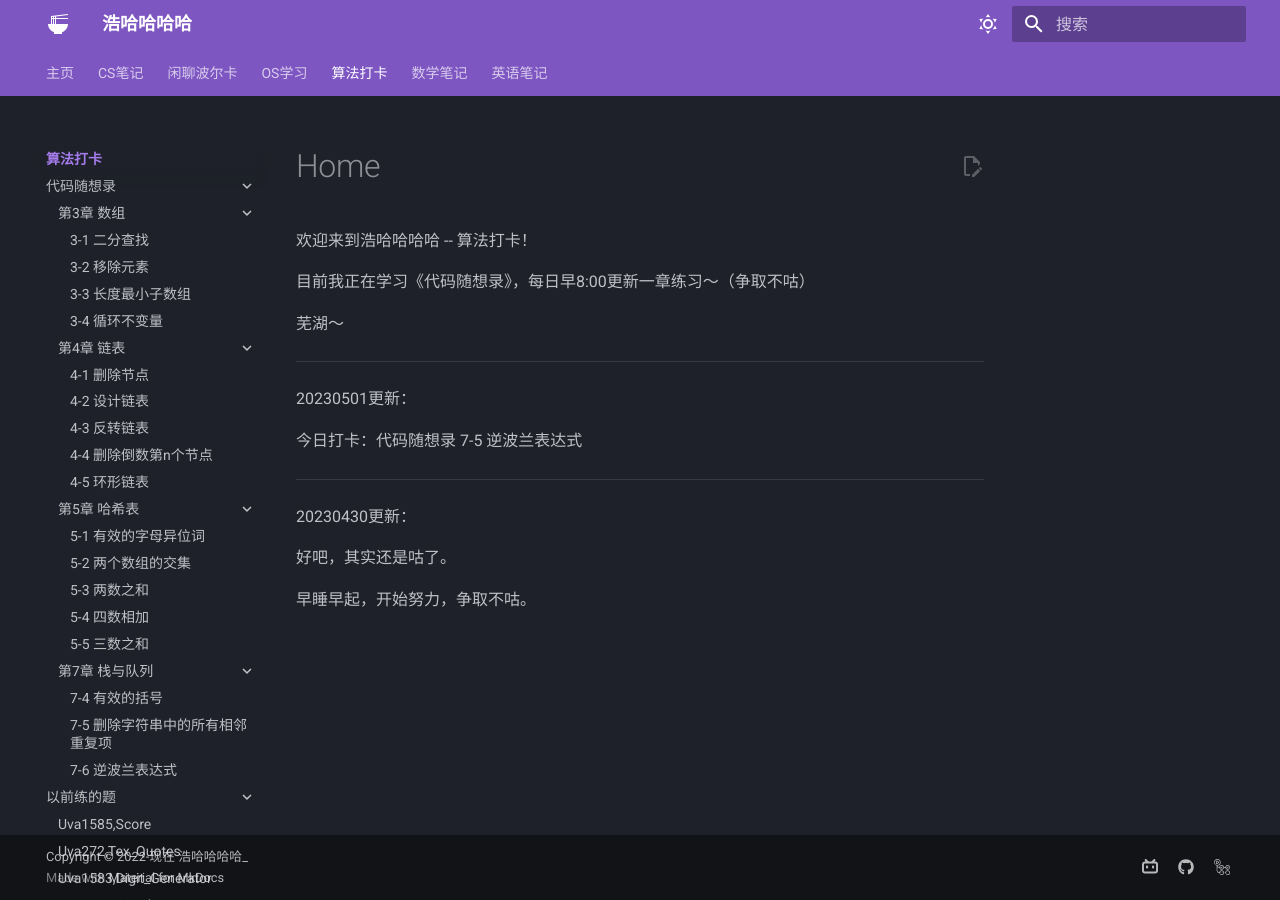
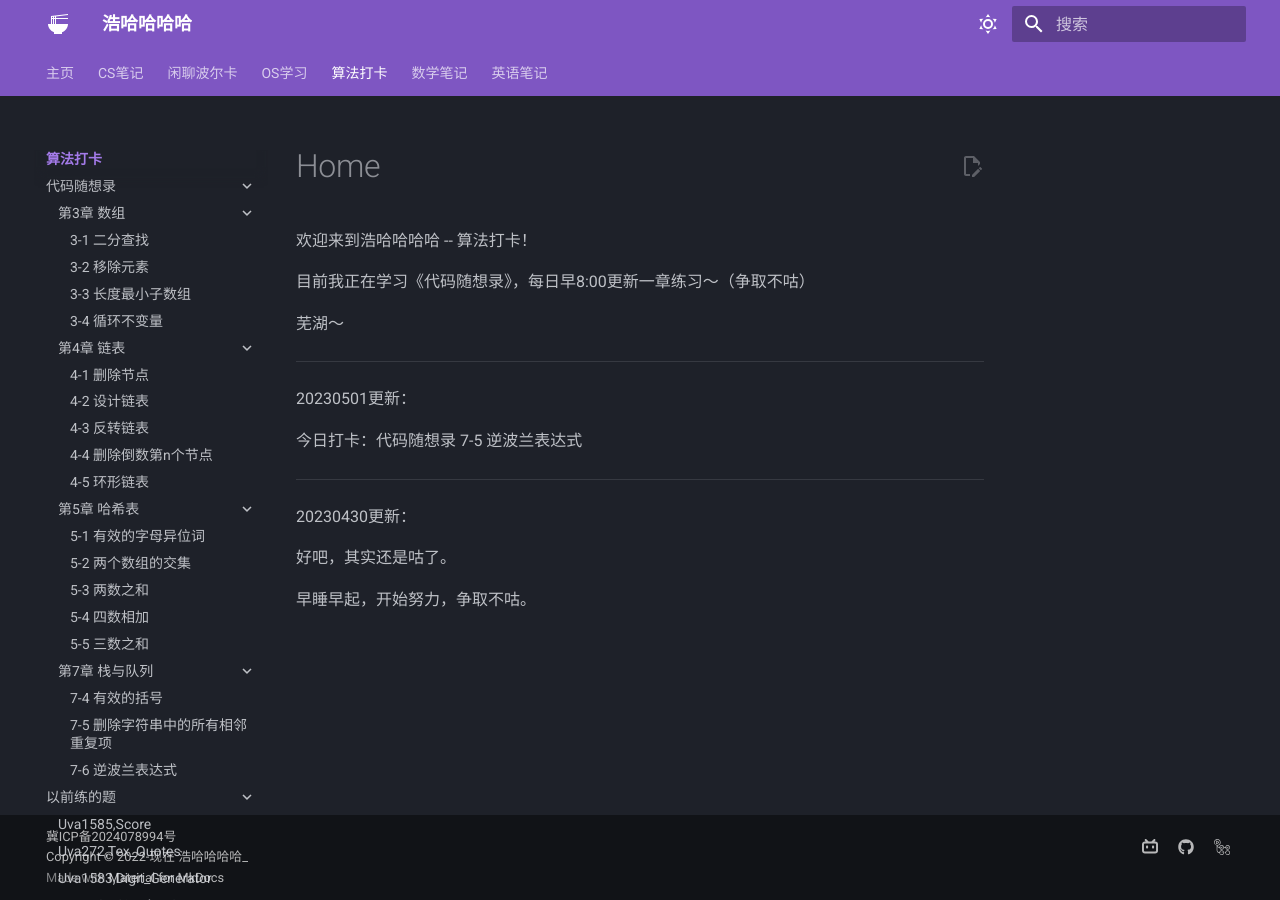
Before and after one commit to Haohahahaha/alg, an MkDocs documentation site: the page built from docs/index.md, in a window 1280 px wide. Built offline with MkDocs 1.6.1 and Material for MkDocs 9.7.7, drawn with Linux system fonts in a browser that asks for light colours.

Commit message:
2024-07-22_16:58:20 update

```diff
--- a/mkdocs.yml
+++ b/mkdocs.yml
@@ -96,4 +96,6 @@
       link: https://github.com/Haohahahaha/alg/actions
       name: GitHub Actions
 ## [bottom-left corner]
-copyright: Copyright &copy; 2022-现在 浩哈哈哈哈_ # 左下角的版权声明
+copyright:
+  <a href="https://beian.miit.gov.cn/" target="_blank">冀ICP备2024078994号</a><br/>
+  Copyright &copy; 2022-现在 浩哈哈哈哈_ # 左下角的版权声明
```
